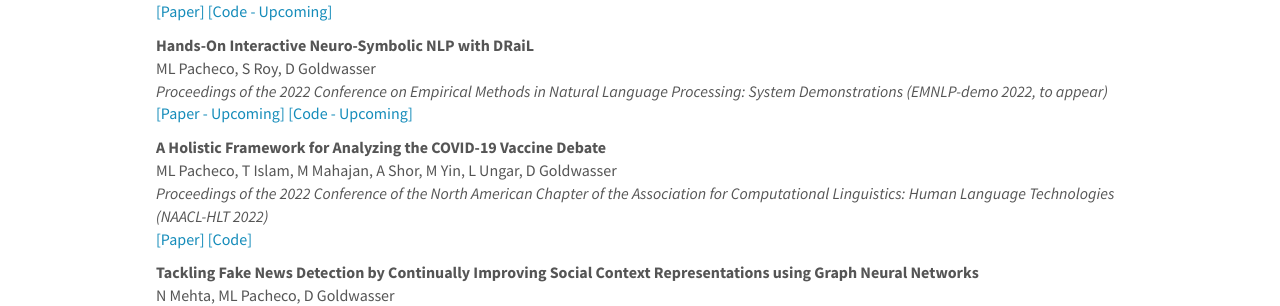
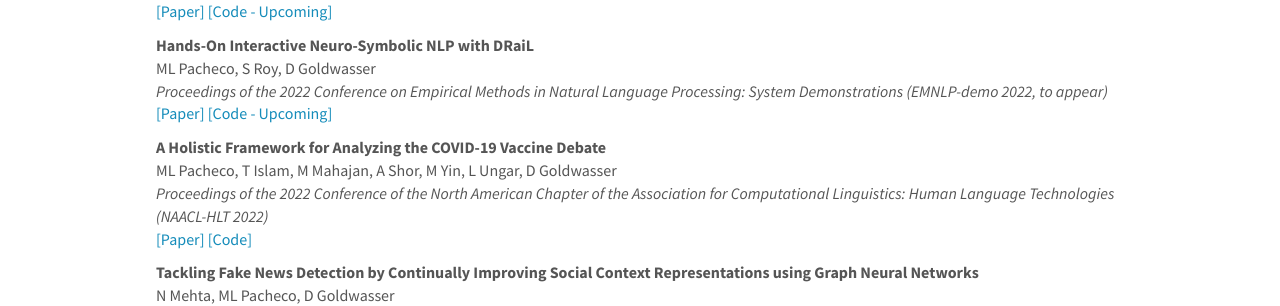
Before and after one commit to mlpacheco/mlpacheco.github.io, a Jekyll site: the page built from _pages/publications.md, in a window 1280 px wide and 900 px high. Shown: the part 276-582 px from the top of the window. Built offline with Jekyll 4.4.1, drawn with Linux system fonts in a browser that asks for light colours; nearby versions of some CDN libraries.

Commit message:
Update publist_2022.yml

```diff
--- a/_data/publist_2022.yml
+++ b/_data/publist_2022.yml
@@ -14,8 +14,8 @@
   authors: ML Pacheco, S Roy, D Goldwasser
   venue: "Proceedings of the 2022 Conference on Empirical Methods in Natural Language Processing: System Demonstrations (EMNLP-demo 2022, to appear)"
   link:
-    url:
-    display: \[Paper - Upcoming\]
+    url: https://aclanthology.org/2022.emnlp-demos.37.pdf
+    display: \[Paper\]
   code:
     url:
     display: \[Code - Upcoming\]
```
